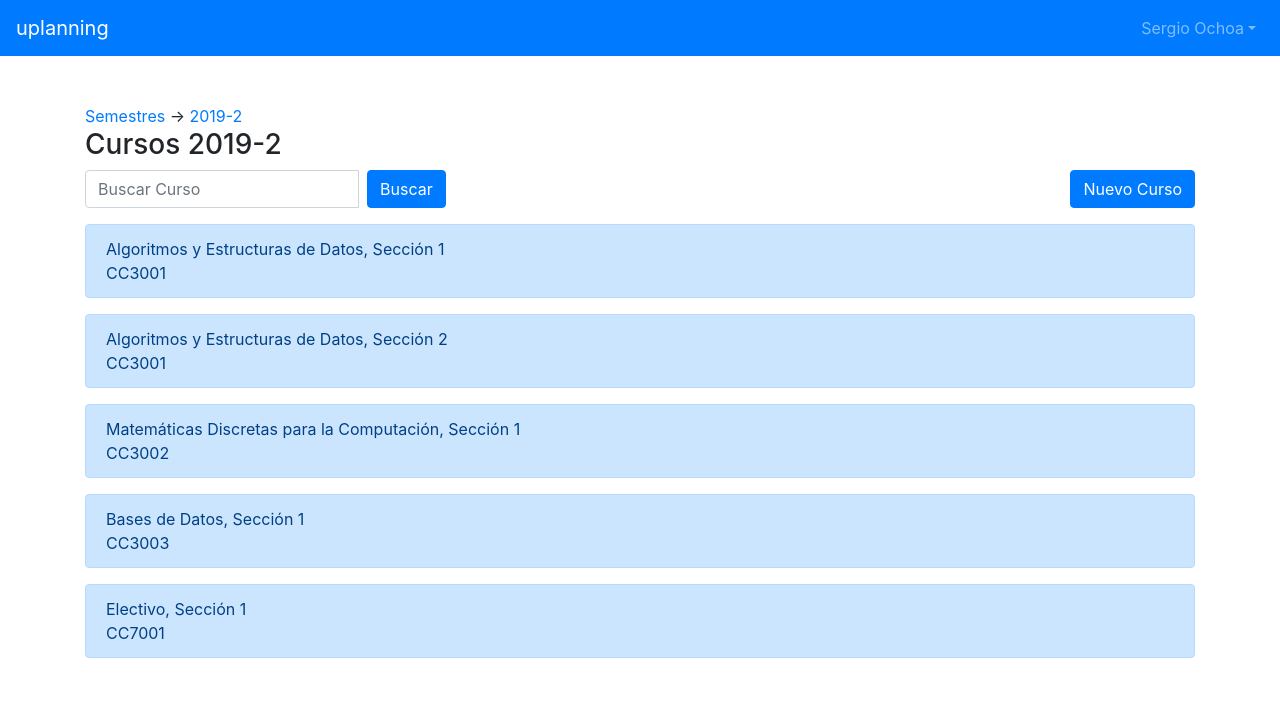
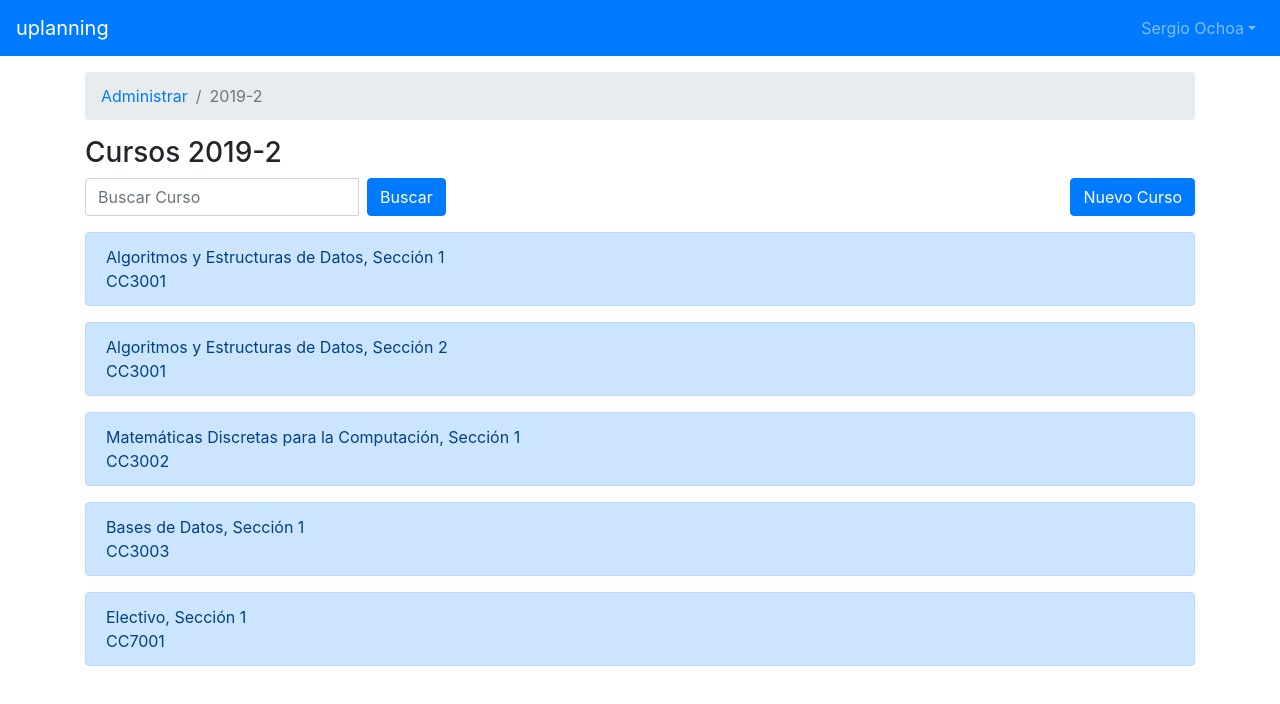
Before and after one commit to danielarayap/uplanning, a React (Create React App) app in the folder uplanning-app/: page /manage/2019/2 in a window 1280 px wide. Shown: the top 704 px of the page. Built offline with nearby package versions, Linux system fonts and the light colour scheme.

Commit message:
added breadcrumbs to manage adminsemester and newsemester

```diff
--- a/uplanning-app/src/components/AdminSemester.js
+++ b/uplanning-app/src/components/AdminSemester.js
@@ -1,17 +1,14 @@
 import React from "react";
 import "./css/main.css";
 import { Alert, Button, Container, Col, Row, Form, InputGroup, FormControl } from "react-bootstrap";
+import AutoBreadcrumb from "./Breadcrumb";
 
 class Course extends React.Component {
 	render() {
-    const code = this.props.code;
-    const section = this.props.section;
-    const route = window.location.pathname + "/" + code + "/" + section;
-
 		return (
 			<Row>
 				<Col>
-				<Alert variant="primary" href={route}>
+					<Alert variant="primary" href="#">
 						<div>
         	  				{this.props.name}, Sección {this.props.section}
           					<br/>
@@ -25,17 +22,23 @@ class Course extends React.Component {
 };
 
 export default class AdminCourses extends React.Component {
+	constructor(props) {
+		super(props);
+		this.info = {
+			year: this.props.match.params.year,
+			semester: this.props.match.params.semester
+		}
+		this.pathNames = ["Administrar", this.info.year + "-" + this.info.semester];
+		this.paths = ["manage", this.info.year + "/" + this.info.semester];
+	}
+
 	render() {
-    const year = this.props.match.params.year;
-    const semester = this.props.match.params.semester;
-    const route_semester = window.location.pathname;
-
 		return (
+			<main>
+			<AutoBreadcrumb names = {this.pathNames} paths={this.paths}/>
 			<Container>
-        <a href="/manage">Semestres</a> -> <a href={route_semester}>{year}-{semester}</a>
-
 				<Row>
-				<Col><h3>Cursos {year}-{semester}</h3></Col>
+					<Col><h3>Cursos {this.info.year}-{this.info.semester}</h3></Col>
 				</Row>
 				<Row className="mb-3">
 					<Col>
@@ -60,6 +63,7 @@ export default class AdminCourses extends React.Component {
 	   	 		<Course name="Bases de Datos" section="1" code="CC3003"/>
 				<Course name="Electivo" section="1" code="CC7001"/>
 			</Container>
+			</main>
 		);
 	}
 }
--- /dev/null
+++ b/uplanning-app/src/components/Breadcrumb.js
@@ -0,0 +1,50 @@
+import React from "react";
+import { Breadcrumb, Container, Row, Col } from "react-bootstrap";
+
+class AutoBreadcrumb extends React.Component {
+	constructor(props) {
+		super(props);
+		this.length = this.props.names.length;
+		this.path = window.location.pathname;
+		const defaultPaths = this.path.split("/").filter((s) => {return s !== "";});
+		this.values = {
+			names: this.props.names,
+			paths: (this.props.paths ? this.props.paths : defaultPaths)
+		}
+	}
+
+	renderItem(i) {
+		let path = "/" + this.values.paths.slice(0, i+1).join("/");
+		if (i+1 === this.length) {
+			return (
+				<Breadcrumb.Item active href={path}>{this.values.names[i]}</Breadcrumb.Item>
+			);
+		}
+
+		return (
+			<Breadcrumb.Item href={path}>{this.values.names[i]}</Breadcrumb.Item>
+		);
+	}
+
+	renderItems() {
+			return this.values.names.map((value, index) => {
+				return this.renderItem(index);
+			});
+	}
+
+	render() {
+		return (
+			<Container>
+				<Row>
+					<Col>
+						<Breadcrumb>
+							{this.renderItems()}
+						</Breadcrumb>
+					</Col>
+				</Row>
+			</Container>
+		);
+	}
+}
+
+export default AutoBreadcrumb;
--- a/uplanning-app/src/components/Header.js
+++ b/uplanning-app/src/components/Header.js
@@ -44,7 +44,7 @@ class Header extends React.Component {
 		render() {
 				const handleSelect = eventKey => alert(`selected ${eventKey}`);
     return (
-		<Navbar bg="primary" variant="dark" className="mb-5">
+		<Navbar bg="primary" variant="dark" className="mb-3">
 			<Navbar.Brand href="/" className="mr-auto">uplanning</Navbar.Brand>
 			<Nav>
 				<NavDropdown title="Sergio Ochoa" id="navbar-dropdown">
--- a/uplanning-app/src/components/Manager.js
+++ b/uplanning-app/src/components/Manager.js
@@ -1,12 +1,19 @@
 import React from "react";
-import List from  "./List"
 import NewSemester from "./NewSemester";
 import { Alert, Button, Container, Col, Row, Form, FormControl, InputGroup} from 'react-bootstrap';
 import Octicon, { Plus, Trashcan } from "@primer/octicons-react";
+import AutoBreadcrumb from "./Breadcrumb";
 
 export default class Manager extends React.Component {
+	constructor(props) {
+		super(props);
+		this.pathNames = ['Administrar'];
+	}
+
 	render() {
-    	return (
+		return (
+			<main>
+			<AutoBreadcrumb names={this.pathNames}/>
     		<Container>
 				<Row>
 					<Col><h3>Todos los semestres</h3></Col>
@@ -33,6 +40,7 @@ export default class Manager extends React.Component {
 				<SemesterItem year="2019" semester="1" state="Finalizado"/>
 				<SemesterItem year="2018" semester="2" state="Finalizado"/>
 			</Container>
+			</main>
     );
   }
 }
--- a/uplanning-app/src/components/NewSemester.js
+++ b/uplanning-app/src/components/NewSemester.js
@@ -1,5 +1,6 @@
 import React from "react";
 import { Alert, Button, Container, Col, Row, InputGroup } from "react-bootstrap";
+import AutoBreadcrumb from "./Breadcrumb";
 
 class SelectSemester extends React.Component {
 	render() {
@@ -36,8 +37,15 @@ class SelectFile extends React.Component {
 
 
 export default class NewSemester extends React.Component {
+	constructor(props) {
+		super(props);
+		this.pathNames = ['Administrar', 'Nuevo Semestre'];
+	}
+
 	render() {
 		return (
+			<main>
+			<AutoBreadcrumb names={this.pathNames}/>
 			<Container>
 				<Row className="mb-4">
 					<Col>
@@ -67,6 +75,7 @@ export default class NewSemester extends React.Component {
 					</Col>
 				</Row>
 			</Container>
+			</main>
 		);
 	}
 }
```
Also changed, not shown: uplanning-app/src/components/BreadCrumb.js (deleted, +0 -8 lines). Lines whose indentation alone changed are shown as unchanged.
